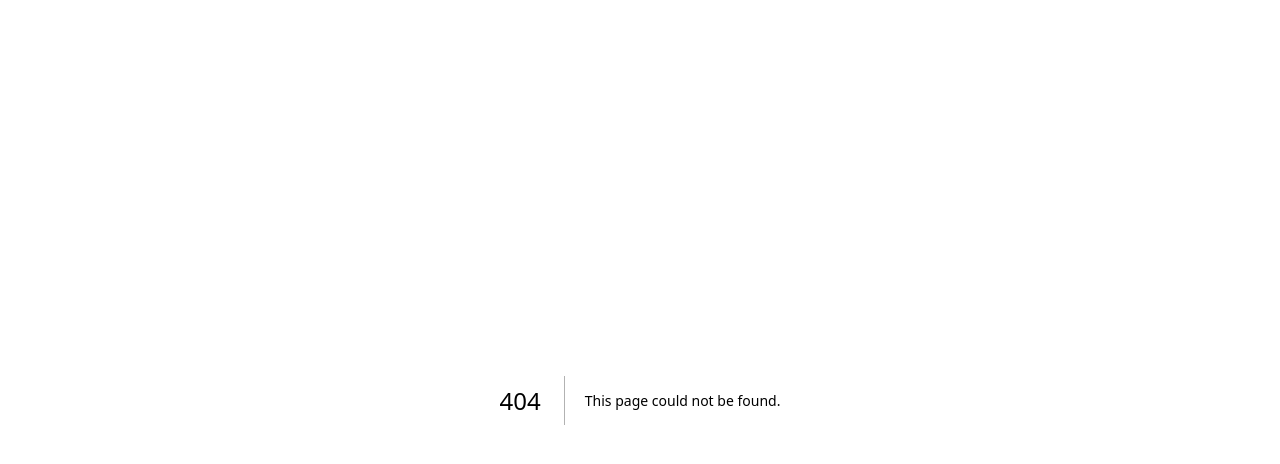
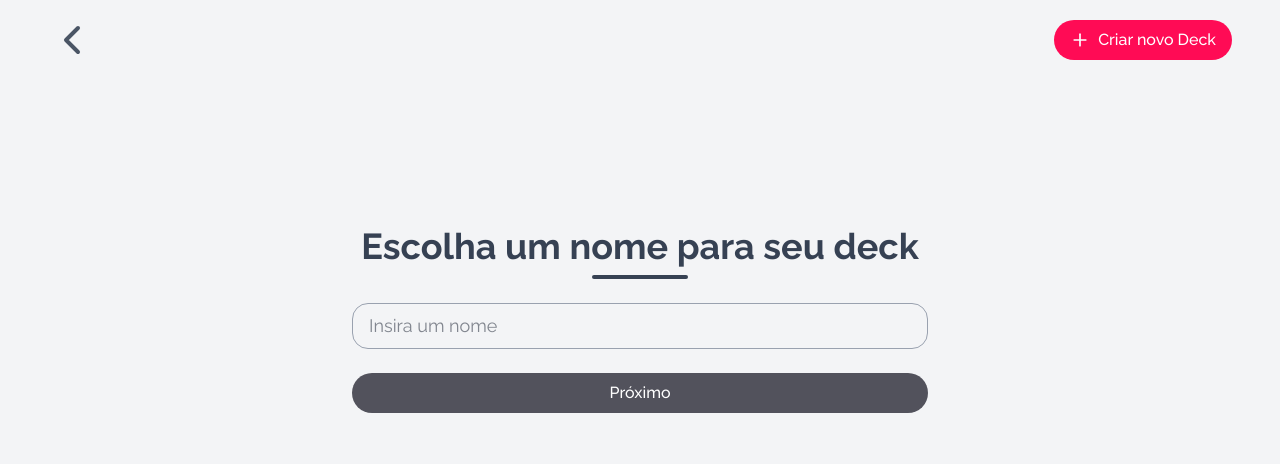
Before and after one commit to julioceno/memoriza, a Next.js app: page /decks/create in a window 1280 px wide. Before the commit this address had no page. Shown: the top 464 px of the page. Built offline with nearby package versions, Linux system fonts and the light colour scheme.

Commit message:
feat: add actions Header

```diff
--- a/src/app/home/create/page.tsx
+++ b/src/app/decks/create/page.tsx
@@ -10,7 +10,7 @@ const CreatePage: React.FC = () => {
 
     return (
         <div className="flex flex-col items-center justify-center">
-            <div className="mt-32 md:mt-40 flex flex-col gap-6 w-full max-w-md md:max-w-xl">
+            <div className="mt-32 md:mt-40 flex flex-col gap-4 md:gap-6 w-full max-w-md md:max-w-xl">
                 <SectionTitle>
                     Escolha um nome para seu deck
                 </SectionTitle>
@@ -22,7 +22,7 @@ const CreatePage: React.FC = () => {
                     status={deckName ? "filled" : "empty"}
                     onChange={(e) => setDeckName(e.target.value)}
                 />
-                <Button full>
+                <Button full disabled={!deckName}>
                     Próximo
                 </Button>
             </div>
--- a/src/app/home/layout.tsx
+++ b/src/app/decks/layout.tsx
@@ -1,4 +1,5 @@
 import Header from "@/components/Header";
+import { useRouter } from "next/router";
 
 export default function RootLayout({ children }: { children: React.ReactNode }) {
   return (
--- a/src/app/home/page.tsx
+++ b/src/app/decks/page.tsx
@@ -3,7 +3,7 @@ import DeckCard from "@/components/DeckCard";
 import { StatusBadgeEnum } from "@/components/DeckCard/components/StatusBadge/typesStyles";
 import SectionTitle from "@/components/SectionTitle";
 
-export default function Home() {
+export default function Deck() {
   const decks = [
     { title: "Entrevista Java", cardCount: 10, statusBadgeType: StatusBadgeEnum.SUCCESS },
     { title: "Entrevista Java", cardCount: 10, statusBadgeType: StatusBadgeEnum.ERROR },
--- a/src/app/page.tsx
+++ b/src/app/page.tsx
@@ -8,7 +8,7 @@ export default function LandingPage() {
   const router = useRouter();
 
   const handleButtonClick = () => {
-    router.push('/home');
+    router.push('/decks');
   };
 
   return (
--- a/src/components/Header/index.tsx
+++ b/src/components/Header/index.tsx
@@ -1,14 +1,29 @@
+'use client';
 import React from 'react';
 import { ChevronLeft } from 'lucide-react';
+import { useRouter } from 'next/navigation';
 import Button from '../Button';
 
 const Header: React.FC = () => {
+    const { back, push } = useRouter()
+
+    const handleBack = () => {
+        back();
+    };
+
+    const handleCreateDeck = () => {
+        push('/decks/create');
+    };
+
     return (
         <header className="flex items-center justify-between ">
-            <button className="flex items-center text-gray-600 cursor-pointer">
+            <button
+                className="flex items-center text-gray-600 cursor-pointer"
+                onClick={handleBack}
+            >
                 <ChevronLeft className="w-8 md:w-12 h-8 md:h-12" />
             </button>
-            <Button iconName="Plus">
+            <Button iconName="Plus" onClick={handleCreateDeck}>
                 Criar novo Deck
             </Button>
         </header>
--- a/src/components/Input/index.tsx
+++ b/src/components/Input/index.tsx
@@ -17,7 +17,7 @@ const Input: React.FC<IInputProps> = ({
   const sizeStyles = {
     small: "rounded-xl px-2 md:px-3 py-1.5 md:py-2 text-xs md:text-sm",
     medium: "rounded-2xl px-4 py-2 text-sm",
-    large: "rounded-2xl px-4 py-2 text-lg",
+    large: "rounded-xl md:rounded-2xl px-2 md:px-4 py-1.5 md:py-2 text-md md:text-lg",
   };
 
   const width = full ? 'w-full' : '';
```
